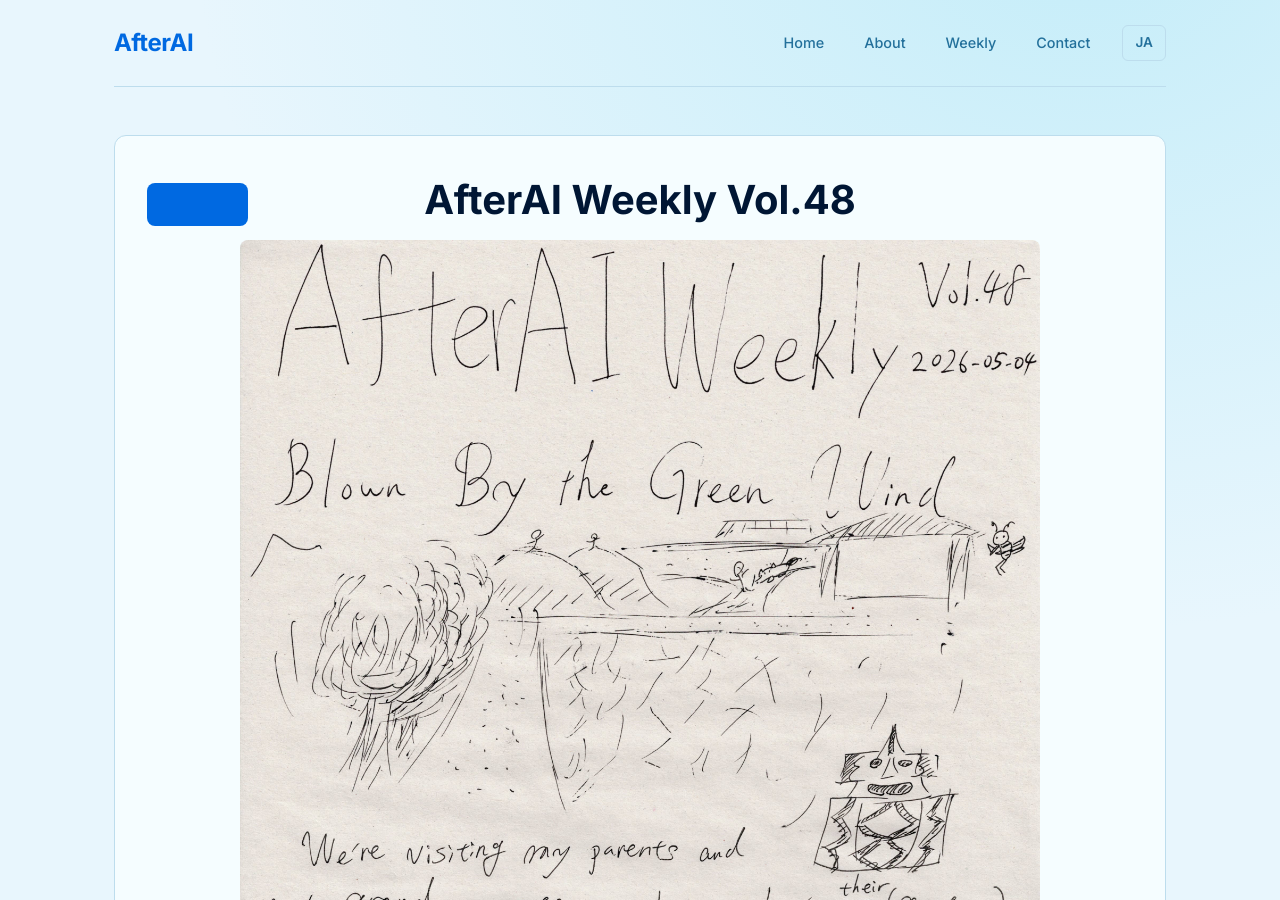
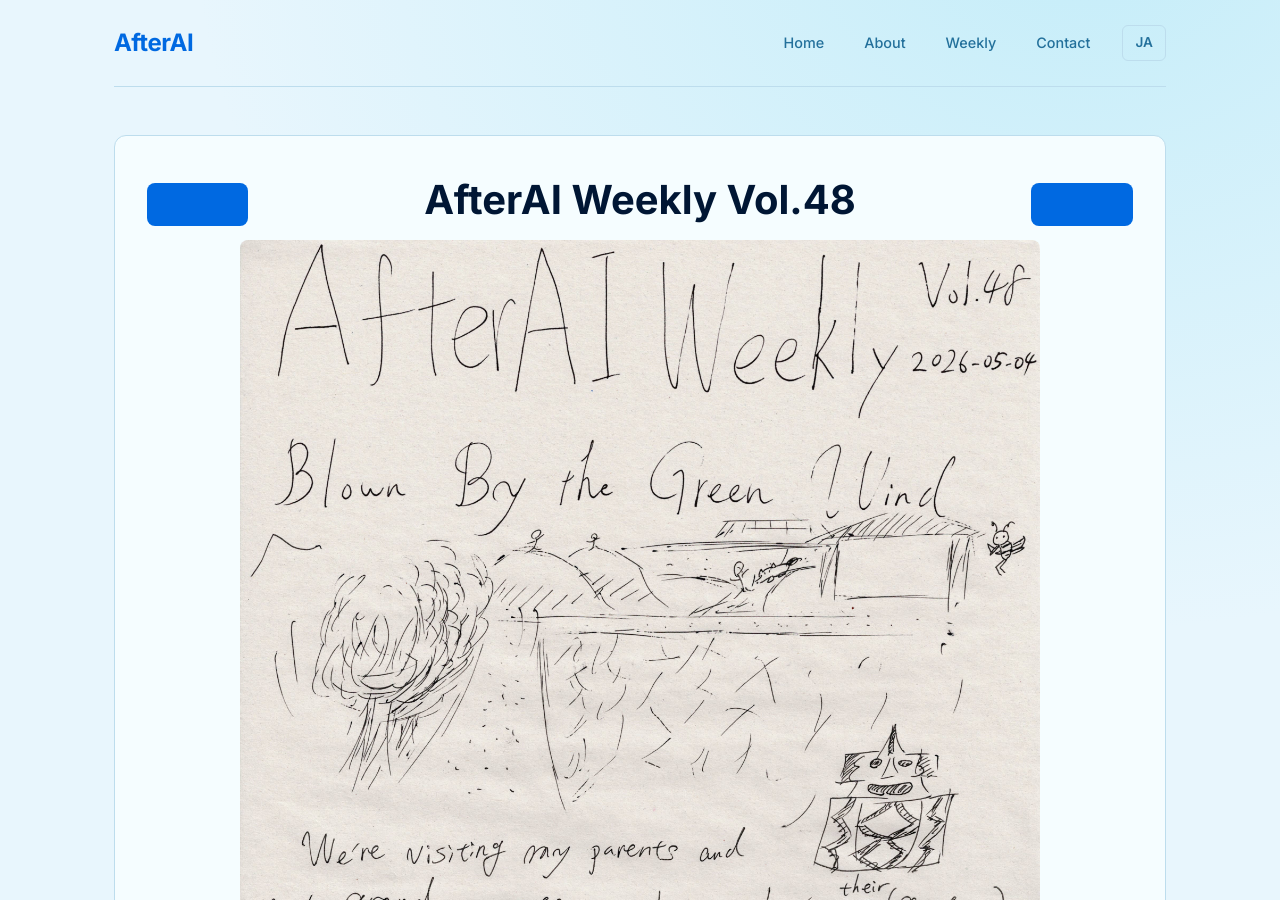
Before and after one commit to AfterAILab/AfterAILab.github.io, a Jekyll site: the page built from weekly/vol48.html, in a window 1280 px wide and 900 px high. Built offline with Jekyll 4.4.1, drawn with Linux system fonts in a browser that asks for light colours.

Commit message:
Add Vol. 49

```diff
--- a/_data/weekly_issues.yml
+++ b/_data/weekly_issues.yml
@@ -137,3 +137,5 @@
   slug: vol47
 - number: 48
   slug: vol48
+- number: 49
+  slug: vol49
--- /dev/null
+++ b/weekly/vol49.html
@@ -0,0 +1,5 @@
+---
+layout: weekly_issue
+title: "AfterAI Weekly Vol.49"
+slug: vol49
+---
```
Also changed, not shown: img/weekly/en/vol49-en.jpg (added).
